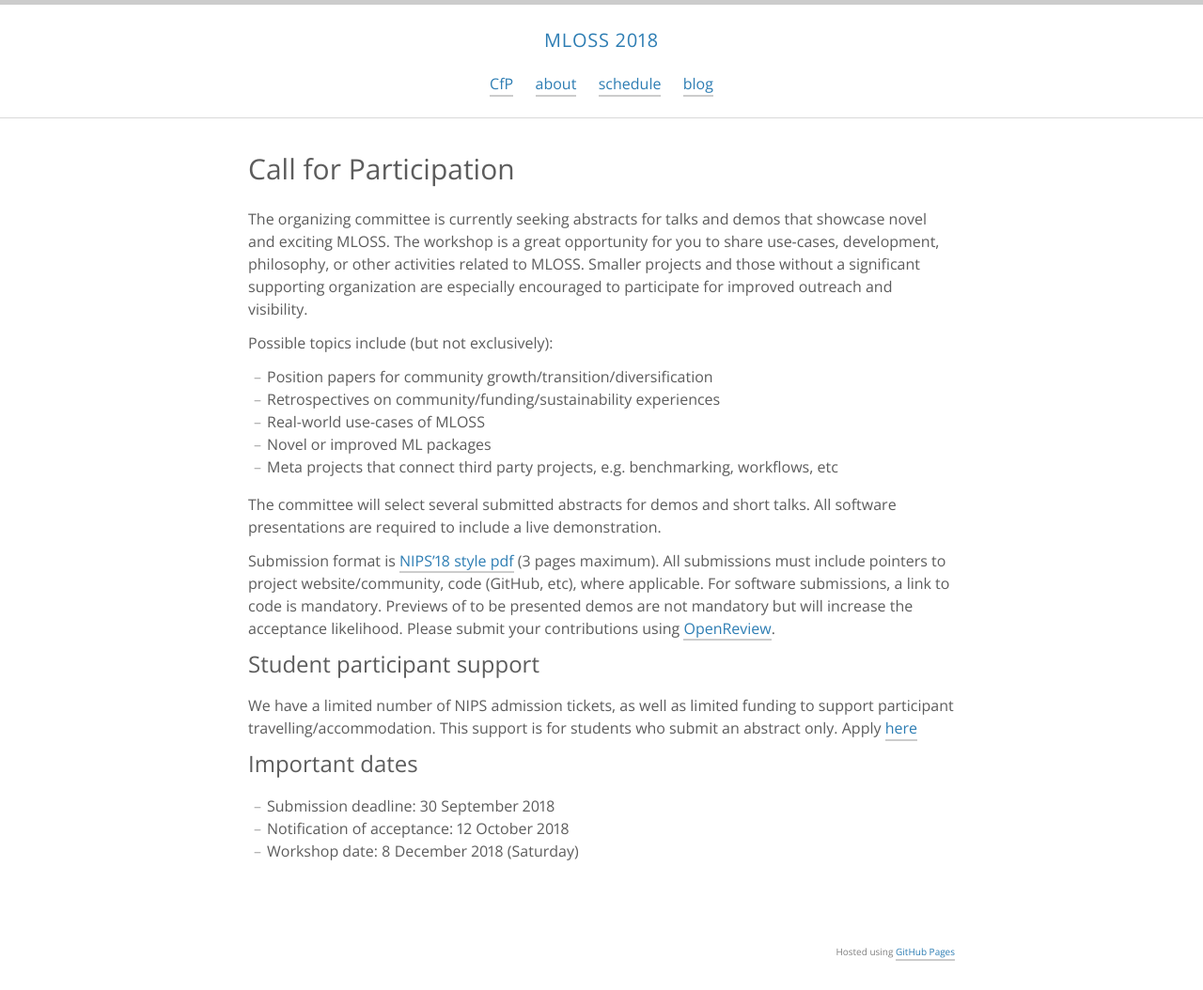
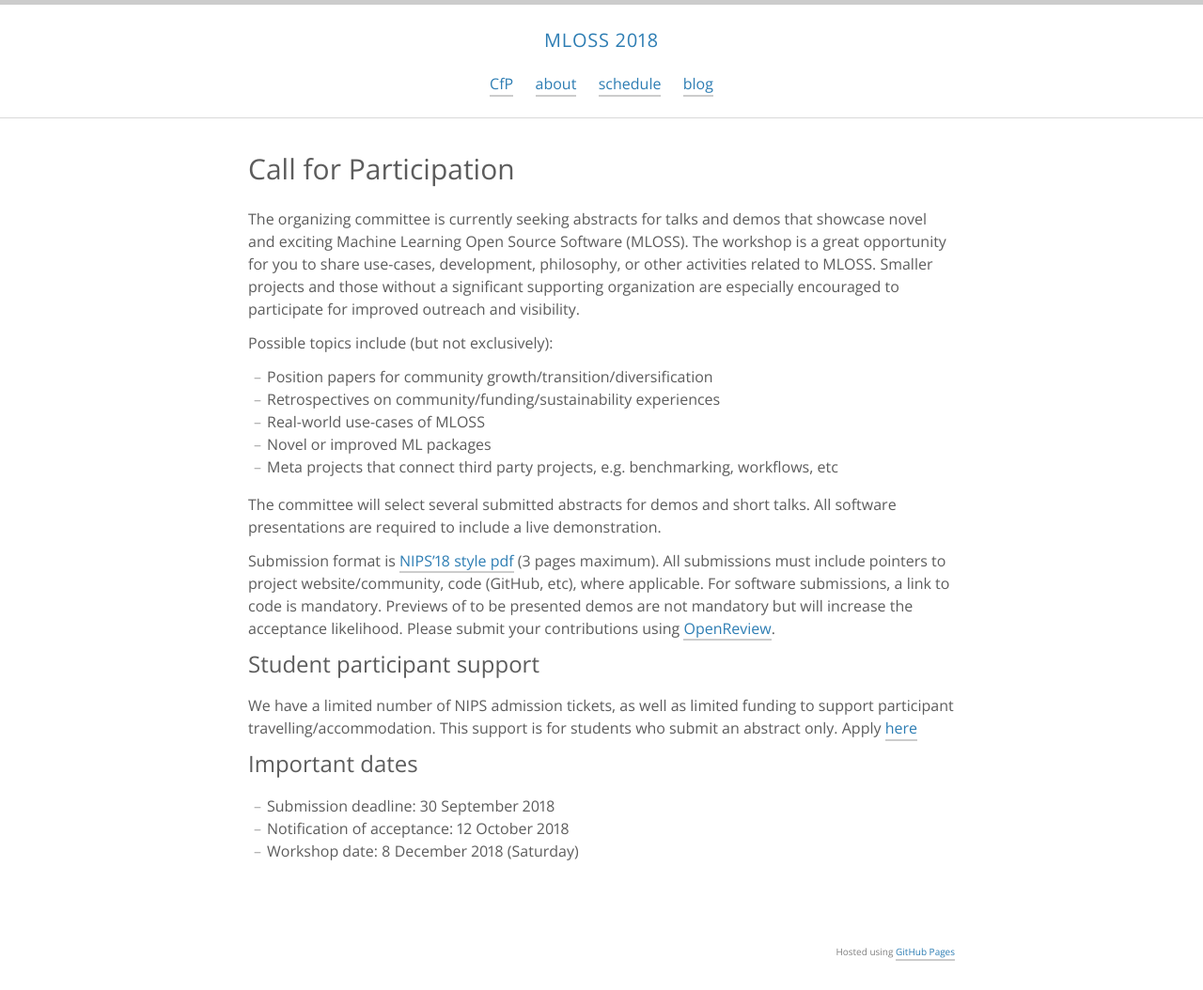
Before and after one commit to nips-2018-oss/nips-2018-oss.github.io, a Jekyll site: the page built from cfp.md, in a window 1280 px wide. Shown: the whole page at 94% size. Built offline with Jekyll 4.4.1, drawn with Linux system fonts in a browser that asks for light colours.

Commit message:
Make it clear what MLOSS is

```diff
--- a/cfp.md
+++ b/cfp.md
@@ -4,7 +4,7 @@ title: Call for Participation
 permalink: /cfp/
 ---
 
-The organizing committee is currently seeking abstracts for talks and demos that showcase novel and exciting MLOSS. The workshop is a great opportunity for you to share use-cases, development, philosophy, or other activities related to MLOSS. Smaller projects and those without a significant supporting organization are especially encouraged to participate for improved outreach and visibility.
+The organizing committee is currently seeking abstracts for talks and demos that showcase novel and exciting Machine Learning Open Source Software (MLOSS). The workshop is a great opportunity for you to share use-cases, development, philosophy, or other activities related to MLOSS. Smaller projects and those without a significant supporting organization are especially encouraged to participate for improved outreach and visibility.
 
 Possible topics include (but not exclusively):
 - Position papers for community growth/transition/diversification
```
